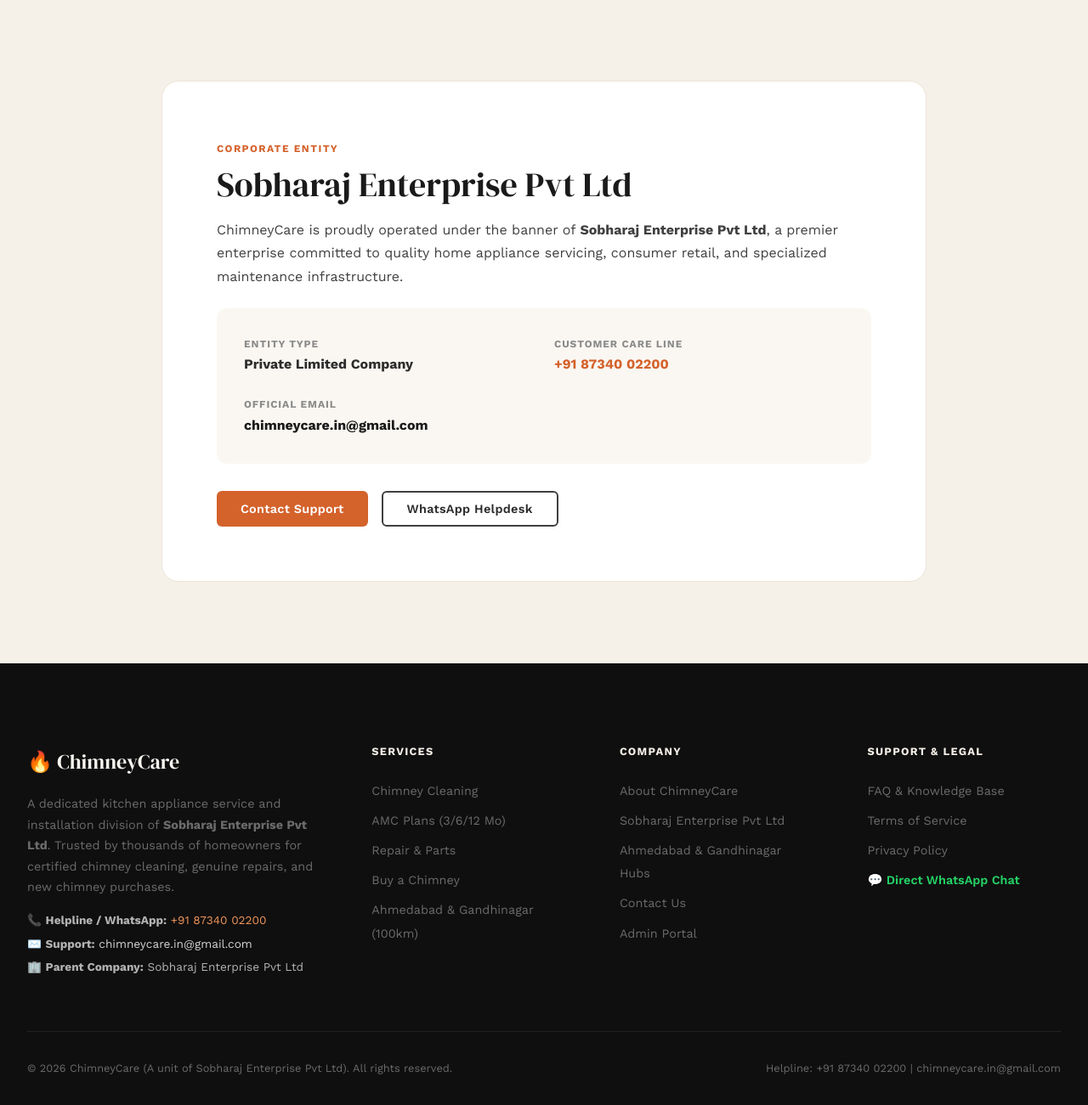
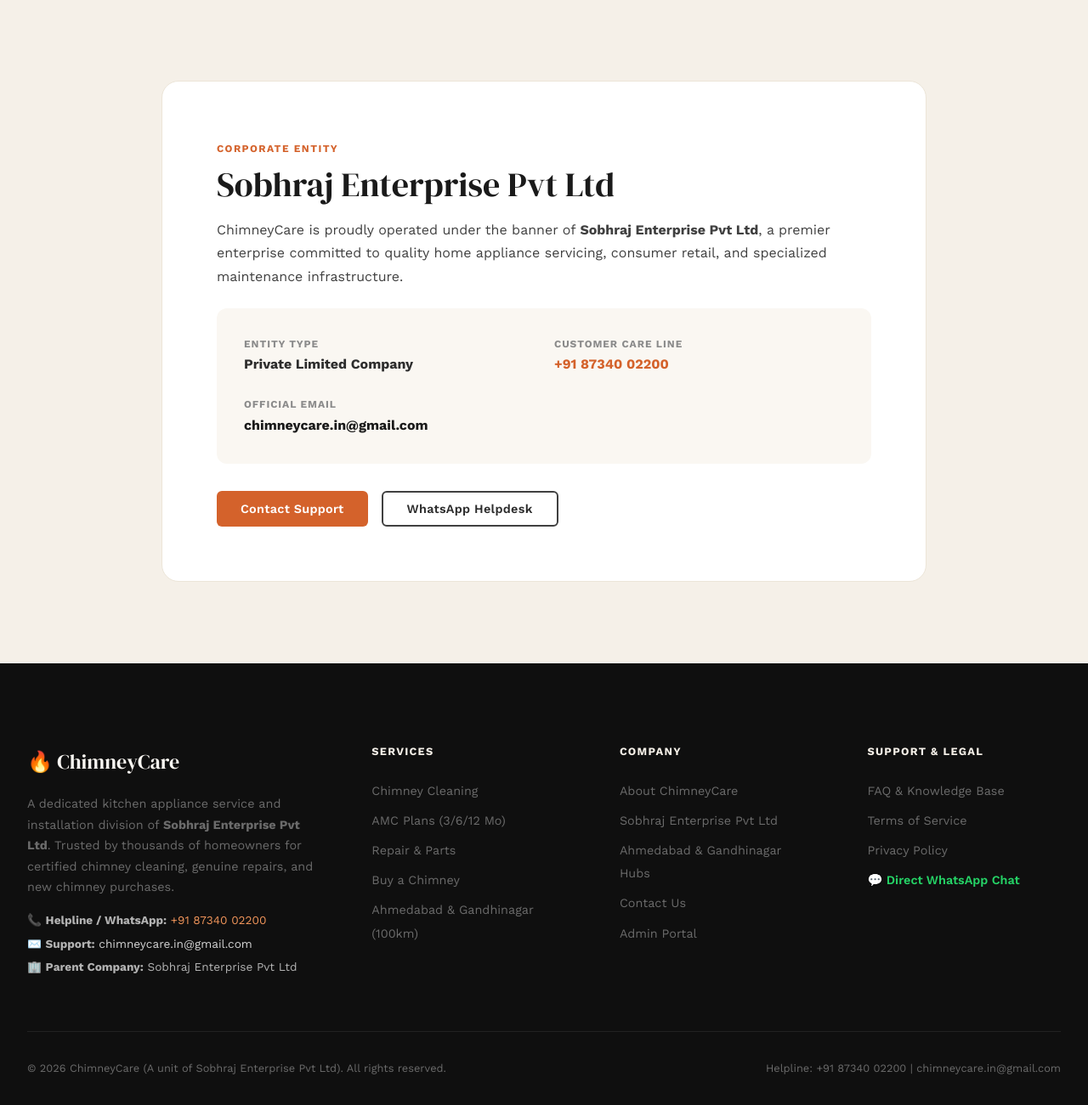
Before and after one commit to ShahParth29/chimneycare, a Flask app: page /about in a window 1280 px wide. Shown: the part 1018-2319 px from the top of the page at 85% size. Run offline with Flask 3, Linux system fonts and the light colour scheme; some libraries are stand-ins or nearby versions.

Commit message:
Update corporate parent company name to Sobhraj Enterprise Pvt Ltd across all templates and configs

```diff
--- a/blueprints/services.py
+++ b/blueprints/services.py
@@ -201,7 +201,7 @@ def my_bookings():
 
 @services_bp.route("/about")
 def about():
-    """About ChimneyCare & Parent Company Sobharaj Enterprise Pvt Ltd."""
+    """About ChimneyCare & Parent Company Sobhraj Enterprise Pvt Ltd."""
     return render_template("pages/about.html")
 
 
--- a/templates/admin.html
+++ b/templates/admin.html
@@ -7,7 +7,7 @@
   <div>
     <h1 class="admin-main__title">Dashboard Overview</h1>
     <p style="color: var(--steel-400); font-size: 0.9rem; margin: 4px 0 0;">
-      Welcome to ChimneyCare Operations Portal (Sobharaj Enterprise Pvt Ltd)
+      Welcome to ChimneyCare Operations Portal (Sobhraj Enterprise Pvt Ltd)
     </p>
   </div>
   <div class="admin-main__user">
--- a/templates/admin/base_admin.html
+++ b/templates/admin/base_admin.html
@@ -59,7 +59,7 @@
       <div class="admin-topbar">
         <div style="display: flex; align-items: center; gap: 1rem;">
           <button id="sidebar-toggle" style="display:none; background:white; border:1px solid var(--cream-300); border-radius:4px; padding:6px 10px; cursor:pointer; font-size:1.1rem;">☰</button>
-          <span style="font-size: 0.85rem; color: var(--steel-400);">ChimneyCare Operations &bull; Sobharaj Enterprise Pvt Ltd</span>
+          <span style="font-size: 0.85rem; color: var(--steel-400);">ChimneyCare Operations &bull; Sobhraj Enterprise Pvt Ltd</span>
         </div>
         <div style="display: flex; align-items: center; gap: 1rem;">
           <span style="font-size: 0.85rem; font-weight: 600; color: var(--charcoal-800);">admin.chimneycare@gmail.com</span>
--- a/templates/components/footer.html
+++ b/templates/components/footer.html
@@ -5,13 +5,13 @@
         <div class="footer__brand">🔥 ChimneyCare</div>
         <p class="footer__desc">
           A dedicated kitchen appliance service and installation division of
-          <strong>Sobharaj Enterprise Pvt Ltd</strong>. Trusted by thousands of homeowners
+          <strong>Sobhraj Enterprise Pvt Ltd</strong>. Trusted by thousands of homeowners
           for certified chimney cleaning, genuine repairs, and new chimney purchases.
         </p>
         <div style="margin-top: var(--space-md); display: flex; flex-direction: column; gap: var(--space-xs); font-size: 0.85rem; color: var(--steel-200);">
           <div>📞 <strong>Helpline / WhatsApp:</strong> <a href="https://wa.me/918734002200" target="_blank" style="color: var(--orange-300); text-decoration: none;">+91 87340 02200</a></div>
           <div>✉️ <strong>Support:</strong> <a href="mailto:chimneycare.in@gmail.com" style="color: var(--steel-100); text-decoration: none;">chimneycare.in@gmail.com</a></div>
-          <div>🏢 <strong>Parent Company:</strong> Sobharaj Enterprise Pvt Ltd</div>
+          <div>🏢 <strong>Parent Company:</strong> Sobhraj Enterprise Pvt Ltd</div>
         </div>
       </div>
 
@@ -30,7 +30,7 @@
         <h4 class="footer__heading">Company</h4>
         <ul class="footer__links">
           <li><a href="{{ url_for('services.about') }}">About ChimneyCare</a></li>
-          <li><a href="{{ url_for('services.about') }}#sobharaj">Sobharaj Enterprise Pvt Ltd</a></li>
+          <li><a href="{{ url_for('services.about') }}#sobhraj">Sobhraj Enterprise Pvt Ltd</a></li>
           <li><a href="{{ url_for('services.service_areas') }}">Ahmedabad &amp; Gandhinagar Hubs</a></li>
           <li><a href="{{ url_for('services.contact') }}">Contact Us</a></li>
           <li><a href="{{ url_for('auth.admin_login') }}">Admin Portal</a></li>
@@ -49,7 +49,7 @@
     </div>
 
     <div class="footer__bottom">
-      <span>&copy; {{ "2026" }} ChimneyCare (A unit of Sobharaj Enterprise Pvt Ltd). All rights reserved.</span>
+      <span>&copy; {{ "2026" }} ChimneyCare (A unit of Sobhraj Enterprise Pvt Ltd). All rights reserved.</span>
       <span>Helpline: +91 87340 02200 | chimneycare.in@gmail.com</span>
     </div>
   </div>
--- a/templates/pages/about.html
+++ b/templates/pages/about.html
@@ -1,7 +1,7 @@
 {% extends "base.html" %}
 
-{% block title %}About Us — ChimneyCare &amp; Sobharaj Enterprise Pvt Ltd{% endblock %}
-{% block meta_description %}Learn about ChimneyCare, a dedicated kitchen safety and chimney service platform operated by Sobharaj Enterprise Pvt Ltd.{% endblock %}
+{% block title %}About Us — ChimneyCare &amp; Sobhraj Enterprise Pvt Ltd{% endblock %}
+{% block meta_description %}Learn about ChimneyCare, a dedicated kitchen safety and chimney service platform operated by Sobhraj Enterprise Pvt Ltd.{% endblock %}
 
 {% block content %}
 <section class="page-header">
@@ -72,13 +72,13 @@
 </section>
 
 <!-- ═══ Parent Company Spotlight ═══ -->
-<section class="section section--cream" id="sobharaj">
+<section class="section section--cream" id="sobhraj">
   <div class="container">
     <div style="background: white; border-radius: var(--border-radius-xl); border: 1px solid var(--cream-300); padding: var(--space-3xl); max-width: 900px; margin: 0 auto;" class="reveal">
       <span class="section__label">Corporate Entity</span>
-      <h2 style="margin-bottom: var(--space-md);">Sobharaj Enterprise Pvt Ltd</h2>
+      <h2 style="margin-bottom: var(--space-md);">Sobhraj Enterprise Pvt Ltd</h2>
       <p style="color: var(--charcoal-600); line-height: 1.7; margin-bottom: var(--space-lg);">
-        ChimneyCare is proudly operated under the banner of <strong>Sobharaj Enterprise Pvt Ltd</strong>,
+        ChimneyCare is proudly operated under the banner of <strong>Sobhraj Enterprise Pvt Ltd</strong>,
         a premier enterprise committed to quality home appliance servicing, consumer retail, and specialized maintenance infrastructure.
       </p>
 
--- a/templates/pages/contact.html
+++ b/templates/pages/contact.html
@@ -1,6 +1,6 @@
 {% extends "base.html" %}
 
-{% block title %}Contact Us — ChimneyCare &amp; Sobharaj Enterprise Pvt Ltd{% endblock %}
+{% block title %}Contact Us — ChimneyCare &amp; Sobhraj Enterprise Pvt Ltd{% endblock %}
 {% block meta_description %}Get in touch with ChimneyCare. WhatsApp Helpline: +91 87340 02200, Email: chimneycare.in@gmail.com. We are here to help with your chimney servicing, AMC plans, and repair inquiries.{% endblock %}
 
 {% block content %}
@@ -58,7 +58,7 @@
             </div>
             <div>
               <span style="font-size: 0.75rem; color: var(--steel-300); text-transform: uppercase; letter-spacing: 0.08em; font-weight: 700; display: block;">Parent Entity</span>
-              <strong style="color: var(--charcoal-800); font-size: 1rem;">Sobharaj Enterprise Pvt Ltd</strong>
+              <strong style="color: var(--charcoal-800); font-size: 1rem;">Sobhraj Enterprise Pvt Ltd</strong>
               <div style="font-size: 0.8rem; color: var(--steel-300);">Corporate &amp; Operational Headquarters</div>
             </div>
           </div>
--- a/templates/pages/privacy.html
+++ b/templates/pages/privacy.html
@@ -1,6 +1,6 @@
 {% extends "base.html" %}
 
-{% block title %}Privacy Policy — ChimneyCare (Sobharaj Enterprise Pvt Ltd){% endblock %}
+{% block title %}Privacy Policy — ChimneyCare (Sobhraj Enterprise Pvt Ltd){% endblock %}
 
 {% block content %}
 <section class="page-header">
@@ -16,7 +16,7 @@
   <div class="container container--narrow">
     <div style="background: white; border-radius: var(--border-radius-xl); border: 1px solid var(--cream-300); padding: var(--space-3xl); line-height: 1.8; color: var(--charcoal-700);">
       <p style="font-size: 0.85rem; color: var(--steel-400); margin-bottom: var(--space-xl);">
-        Last Updated: August 2026 | <strong>Sobharaj Enterprise Pvt Ltd</strong>
+        Last Updated: August 2026 | <strong>Sobhraj Enterprise Pvt Ltd</strong>
       </p>
 
       <h3 style="margin-top: var(--space-xl); margin-bottom: var(--space-sm);">1. Information We Collect</h3>
@@ -41,7 +41,7 @@
 
       <h3 style="margin-top: var(--space-xl); margin-bottom: var(--space-sm);">5. Contact Privacy Officer</h3>
       <p>
-        <strong>Sobharaj Enterprise Pvt Ltd</strong><br>
+        <strong>Sobhraj Enterprise Pvt Ltd</strong><br>
         Email: <a href="mailto:chimneycare.in@gmail.com">chimneycare.in@gmail.com</a><br>
         Phone: <a href="tel:+918734002200">+91 87340 02200</a>
       </p>
--- a/templates/pages/service_areas.html
+++ b/templates/pages/service_areas.html
@@ -19,7 +19,7 @@
       <span class="section__label">Active Service Zone</span>
       <h2 class="section__title" style="margin: 0 auto;">Ahmedabad, Gandhinagar &amp; 100 km Regional Hubs</h2>
       <p class="section__desc" style="margin: var(--space-md) auto 0;">
-        Operated by <strong>Sobharaj Enterprise Pvt Ltd</strong>, our technician fleet provides same-day dispatch and emergency kitchen chimney maintenance across Gujarat's capital region.
+        Operated by <strong>Sobhraj Enterprise Pvt Ltd</strong>, our technician fleet provides same-day dispatch and emergency kitchen chimney maintenance across Gujarat's capital region.
       </p>
     </div>
 
--- a/utils.py
+++ b/utils.py
@@ -49,7 +49,7 @@ def handle_payment(order_id: str, amount: float, currency: str = "INR") -> dict:
 OFFICIAL_WHATSAPP_NUMBER = "8734002200"
 OFFICIAL_CONTACT_EMAIL = "chimneycare.in@gmail.com"
 OFFICIAL_ADMIN_EMAIL = "admin.chimneycare@gmail.com"
-PARENT_COMPANY = "Sobharaj Enterprise Pvt Ltd"
+PARENT_COMPANY = "Sobhraj Enterprise Pvt Ltd"
 
 
 def generate_whatsapp_url(phone: str = OFFICIAL_WHATSAPP_NUMBER, message: str = "") -> str:
```
Also changed, not shown: templates/pages/terms.html (+4 -4 lines), 1 other file.
